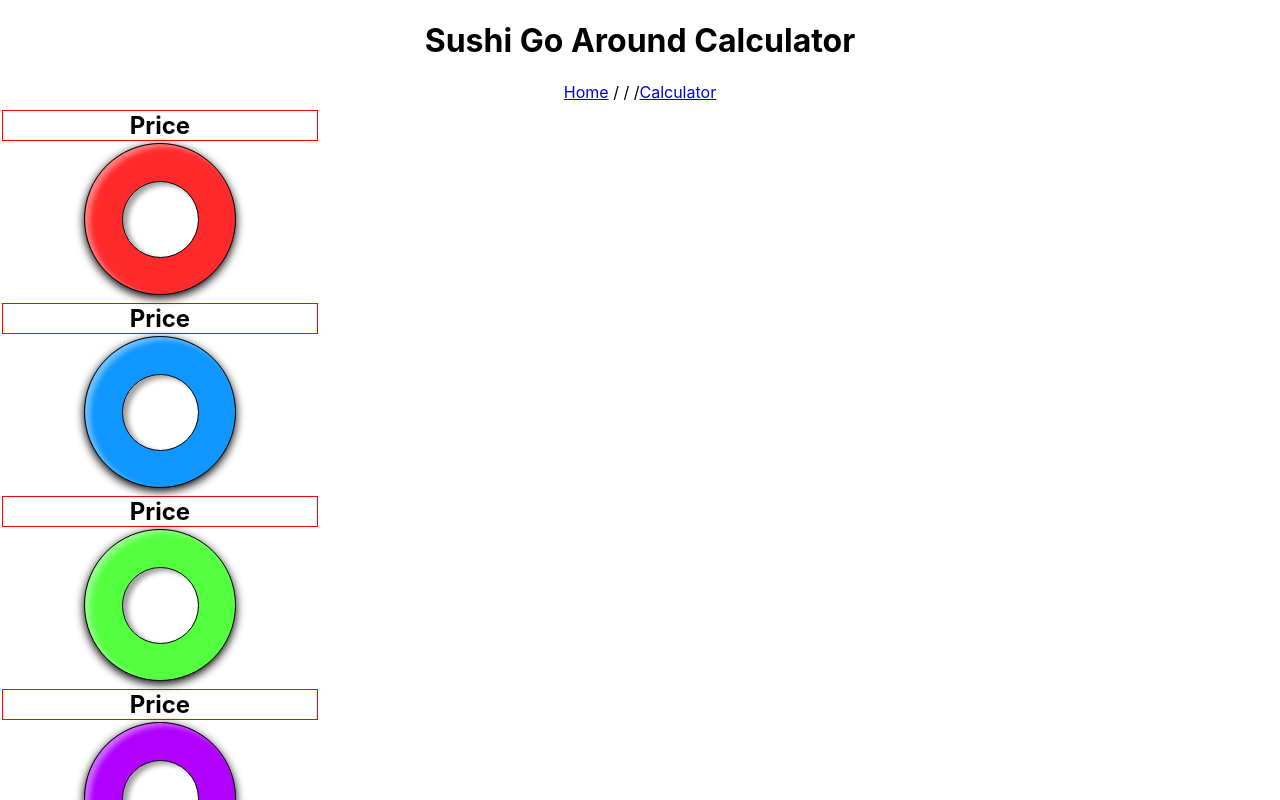
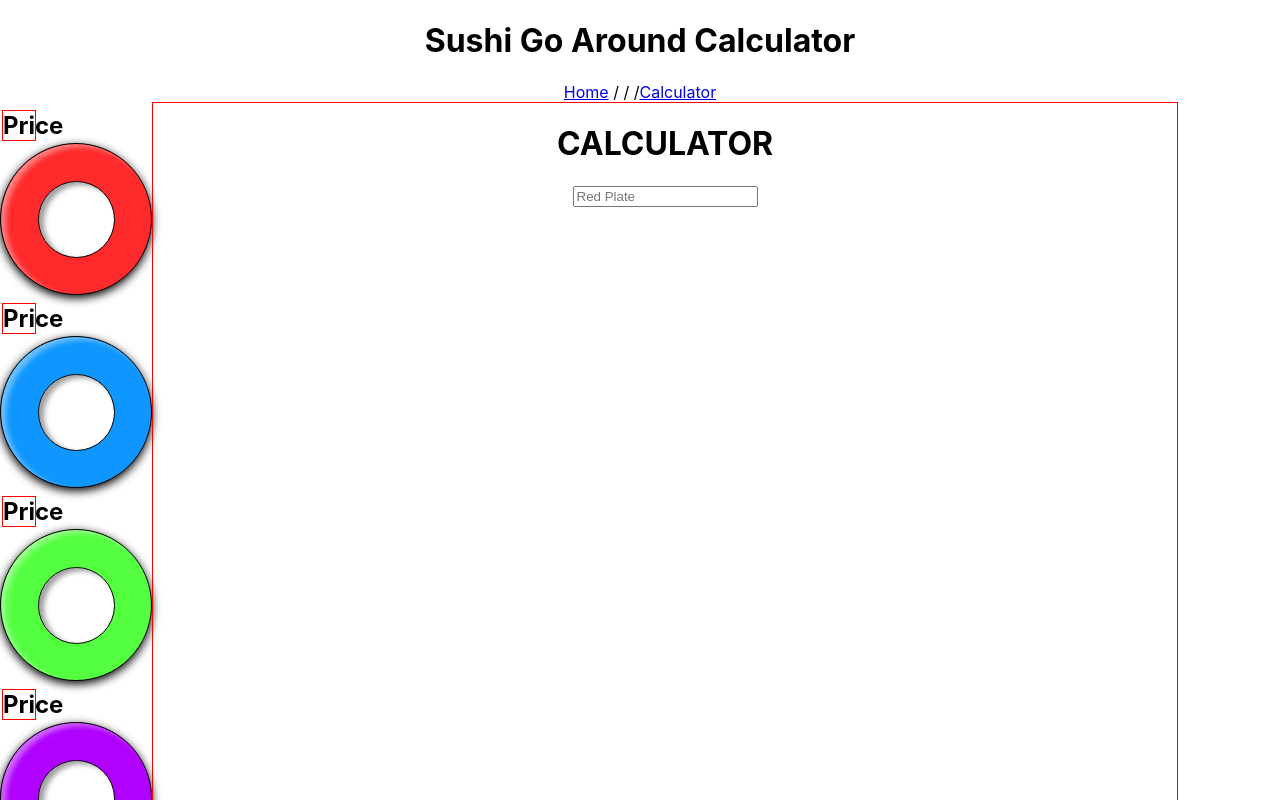
Before and after one commit to MalyPhong619/sushi-calculator, a React app: page /#/calculator in a window 1280 px wide. Shown: the top 800 px of the page. Built offline with nearby package versions, Linux system fonts and the light colour scheme.

Commit message:
use proper case on const

```diff
--- a/src/components/CalcDisplay.jsx
+++ b/src/components/CalcDisplay.jsx
@@ -4,15 +4,15 @@ import CalculateForm from './CalculateForm';
 import styled from 'styled-components';
 
 function CalcDisplay(){
-  const mainCalcDiv = styled.div`
+  const MainCalcDiv = styled.div`
   display: flex;
   flex-flow: row nowrap;
   `
   return(
-    <mainCalcDiv>
+    <MainCalcDiv>
       <ColorPlates />
       <CalculateForm />
-    </mainCalcDiv>
+    </MainCalcDiv>
   );
 }
 
```
